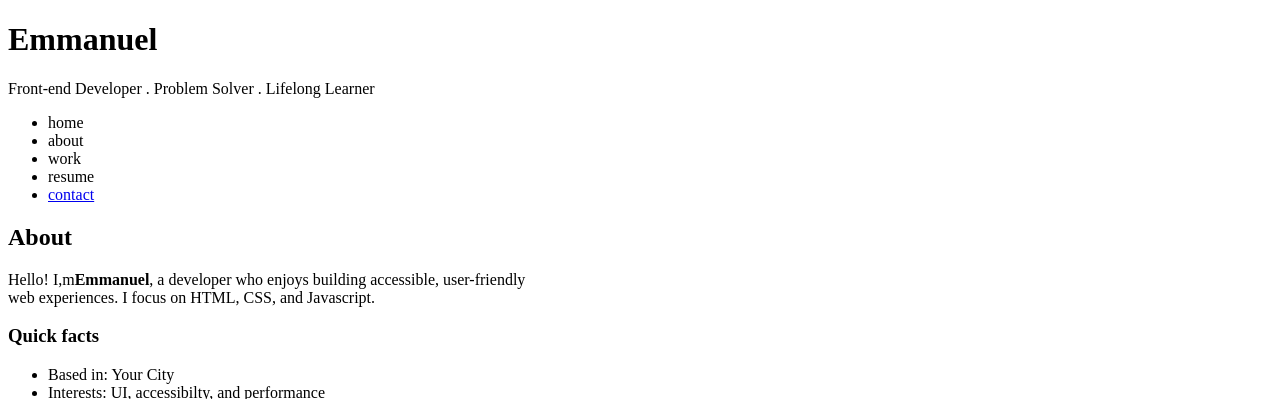
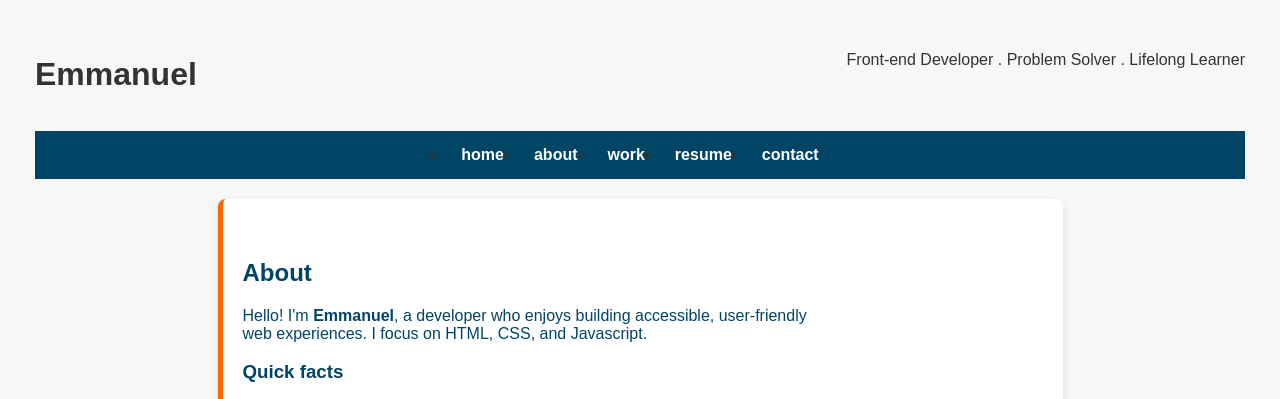
Before and after one commit to Emma6979/HTML-project-1, a plain HTML site: page index.html in a window 1280 px wide. Shown: the top 399 px of the page. Drawn offline with Linux system fonts and the light colour scheme.

Commit message:
First commit - added .

```diff
--- a/index.html
+++ b/index.html
@@ -4,12 +4,22 @@
     <meta charset="UTF-8">
     <meta name="viewport" content="width=device-width, initial-scale=1.0">
     <title>EMMANUEL</title>
+    <link rel="stylesheet" href="style.css">
 </head>
 <body>
+
     <header class="home">
-        <h1>Emmanuel</h1>
-        <p>Front-end Developer . Problem Solver . Lifelong Learner</p>
-        <nav arial-label="Primary">
+       <div class="portfolio-heading">
+        <div>
+            <h1>Emmanuel</h1>
+        </div>
+        <br>
+       <div>
+         <p>Front-end Developer . Problem Solver . Lifelong Learner</p>
+       </div>
+        </div>
+
+        <nav arial-label="Primary" class="navbar">
             <ul>
                 <li><a>home</a></li>
                 <li><a>about</a></li>
@@ -27,7 +37,7 @@
             <h2 class="about-heading">About</h2>
             <article>
                 <p>
-                    Hello! I,m<strong>Emmanuel</strong>, a developer who enjoys building accessible, user-friendly <br>
+                    Hello! I'm <strong>Emmanuel</strong>, a developer who enjoys building accessible, user-friendly <br>
                     web experiences. I focus on HTML, CSS, and Javascript.
                 </p>
                 <h3>Quick facts</h3>
@@ -41,11 +51,11 @@
             <aside>
                 <h3>Intro Video & Audio</h3>
 
-                <!--Video-->
+
                 <video controls width="480" poster="">
                     <source src="https://www.youtube.com/watch?v=G3e-cpL7ofc&t=1226s" type="video/mp4"/>
                 </video>
-                <!--Audio-->
+
                 <audio controls>
                     <source src="media/theme.mp3" type="mpeg"/>
                     <p>Your browser does not support the audio element.</p>
@@ -55,7 +65,7 @@
         </section>
            <hr/>
            <!--Work-->
-           <section>
+           <section class="work">
             <h2 class="work-heading">Work</h2>
             <article>
                 <header>
@@ -94,7 +104,8 @@
            </section>
            <hr/>
 
-           <!--Rwsume-->
+
+           <!--Resume-->
            <section class="resume" aria-labelledby="resume-heading">
             <h2 cklass="resume-heading">Resume</h2>
             <article>
@@ -119,6 +130,7 @@
             </article>
            </section>
            <hr/>
+
 
            <!--Contact-->
            <section class="contact" aria-labelledby="contact-heading">
@@ -151,8 +163,8 @@
             </address>
            </section>
     </main>
-
-    <footer>
+            <!--Footer-->
+         <footer class="footer">
         <p>
             <time datetime="2025">2025</time> EMMANUEL. All rights reserved.
             <a href="home">Back to top</a>
--- /dev/null
+++ b/style.css
@@ -0,0 +1,73 @@
+/* General styling */
+body {
+    font-family: Arial, sans-serif;
+    margin: 15px;
+    padding: 20px;
+    background-color: #f7f7f7;
+    color: #333;
+
+}
+.portfolio-heading{
+   display: flex;
+   justify-content: space-between;
+
+
+}
+/* Navbar styling */
+.navbar ul{
+    display: flex;
+    justify-content: center;
+    background-color: #004466;
+    padding: 15px 10px;
+}
+ .navbar a {
+    display: inline-block;
+    color: white;
+    text-decoration: none;
+    margin: 0 15px;
+    font-weight: bold;
+    transition: color 0.3s ease;
+}
+
+.navbar a:hover {
+    color: #ffcc00;
+}
+
+/* Section styling */
+.about, .work, .resume, .contact , .footer {
+    padding: 40px 20px;
+    margin: 20px auto;
+    max-width: 800px;
+    background-color: white;
+    border-radius: 8px;
+    box-shadow: 0 4px 8px rgba(0, 0, 0, 0.1);
+}
+
+.about, .work, .resume, .contact ,.footer {
+    color: #004466;
+    margin-bottom: 15px;
+    justify-content: center;
+}
+
+/* Footer styling */
+.footer {
+    text-align: center;
+    padding: 20px;
+    background-color: #004466;
+    color: white;
+    margin-top: 30px;
+}
+
+/* Creative touch */
+.about {
+    border-left: 5px solid #ff6600;
+}
+.work {
+    border-left: 5px solid #009966;
+}
+.resume {
+    border-left: 5px solid #0066cc;
+}
+.contact {
+    border-left: 5px solid #9933cc;
+}
```
